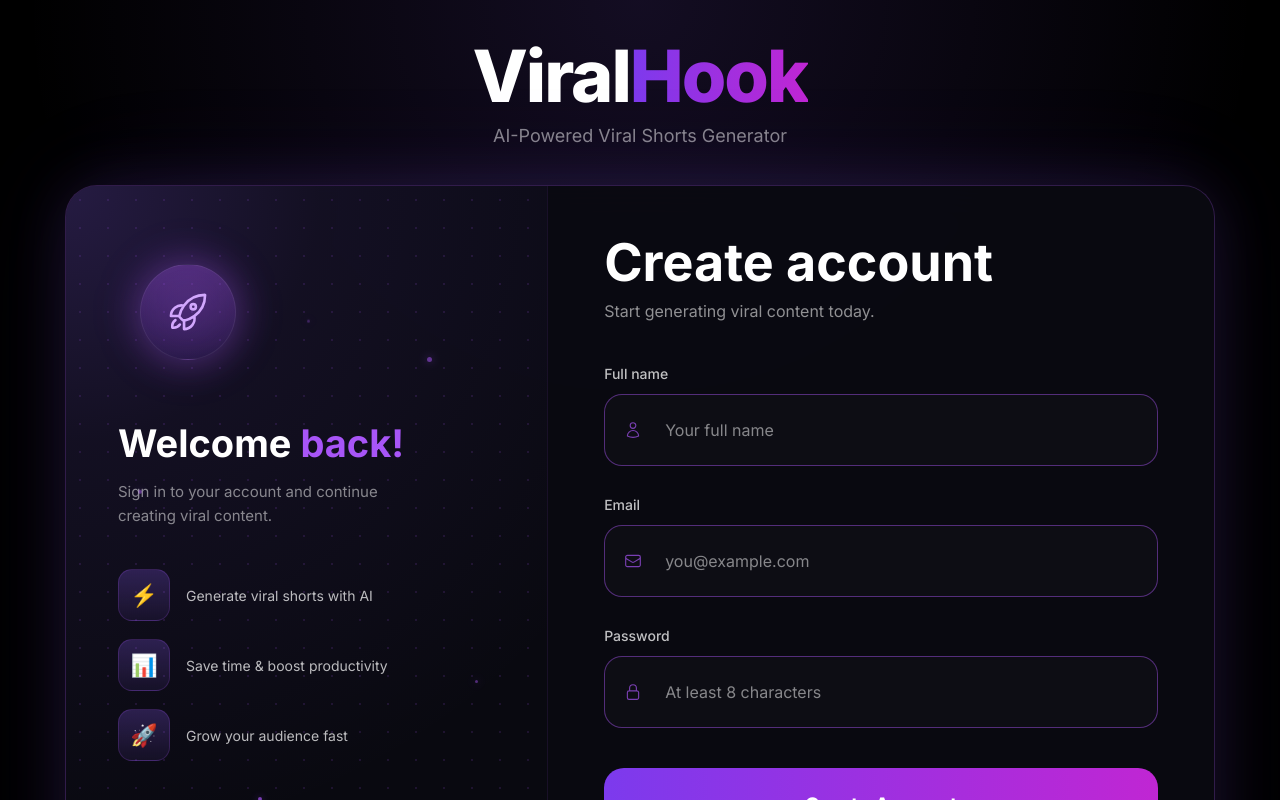
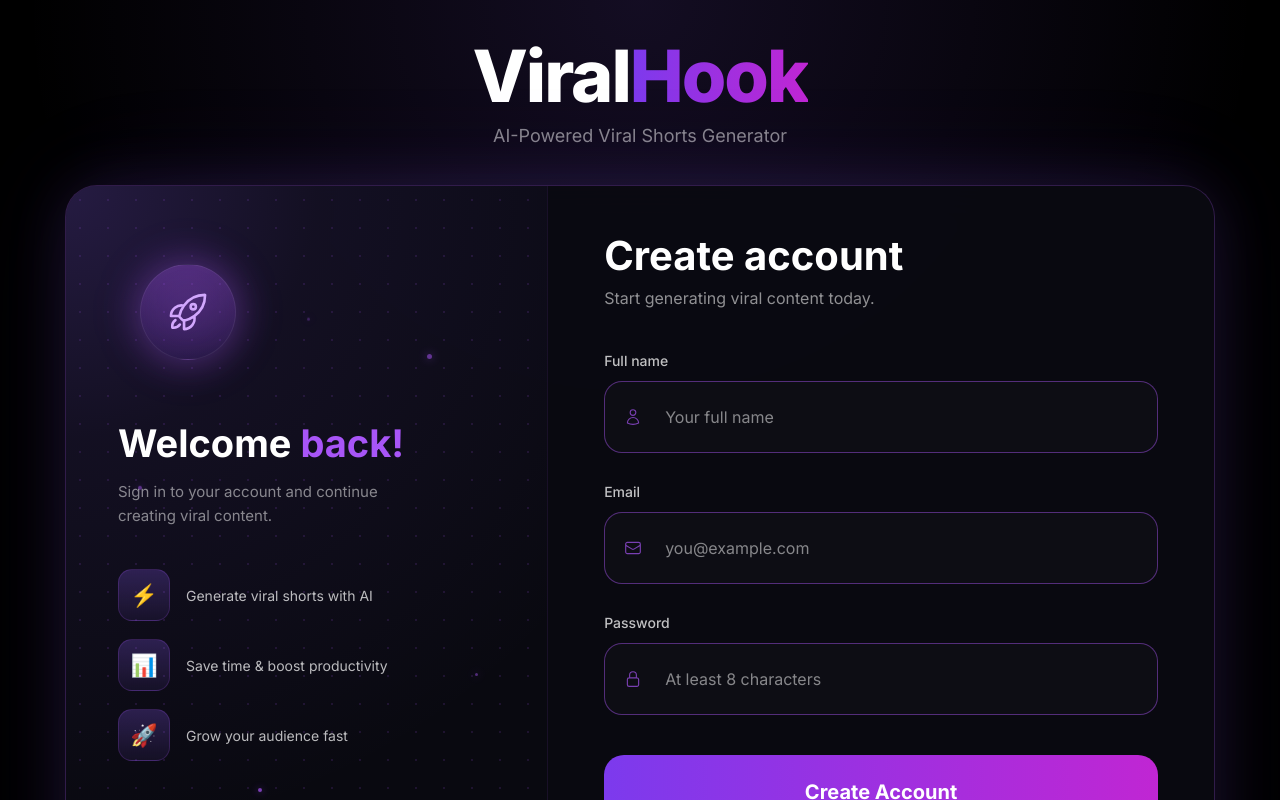
Before and after one commit to legolyke/viralhook, a Next.js app: page /signup in a window 1280 px wide. Shown: the top 800 px of the page. Built offline with nearby package versions, Linux system fonts and the light colour scheme; no server answers.

Commit message:
style: match Create account and Forgot password title size to Sign in (40px)

```diff
--- a/components/auth/ForgotPasswordForm.tsx
+++ b/components/auth/ForgotPasswordForm.tsx
@@ -57,7 +57,7 @@ export default function ForgotPasswordForm() {
 
   return (
     <div style={{ display: 'flex', flexDirection: 'column', gap: 0 }}>
-      <h2 style={{ fontSize: 52, fontWeight: 700, color: '#ffffff', margin: '0 0 8px', lineHeight: 1.1 }}>
+      <h2 style={{ fontSize: 40, fontWeight: 700, color: '#ffffff', margin: '0 0 8px', lineHeight: 1.1 }}>
         Forgot password?
       </h2>
       <p style={{ fontSize: 16, color: 'rgba(255,255,255,0.55)', margin: '0 0 40px' }}>
--- a/components/auth/SignupForm.tsx
+++ b/components/auth/SignupForm.tsx
@@ -75,7 +75,7 @@ export default function SignupForm() {
 
   return (
     <div style={{ display: 'flex', flexDirection: 'column', gap: 0 }}>
-      <h2 style={{ fontSize: 52, fontWeight: 700, color: '#ffffff', margin: '0 0 8px', lineHeight: 1.1 }}>
+      <h2 style={{ fontSize: 40, fontWeight: 700, color: '#ffffff', margin: '0 0 8px', lineHeight: 1.1 }}>
         Create account
       </h2>
       <p style={{ fontSize: 16, color: 'rgba(255,255,255,0.55)', margin: '0 0 40px' }}>
```
